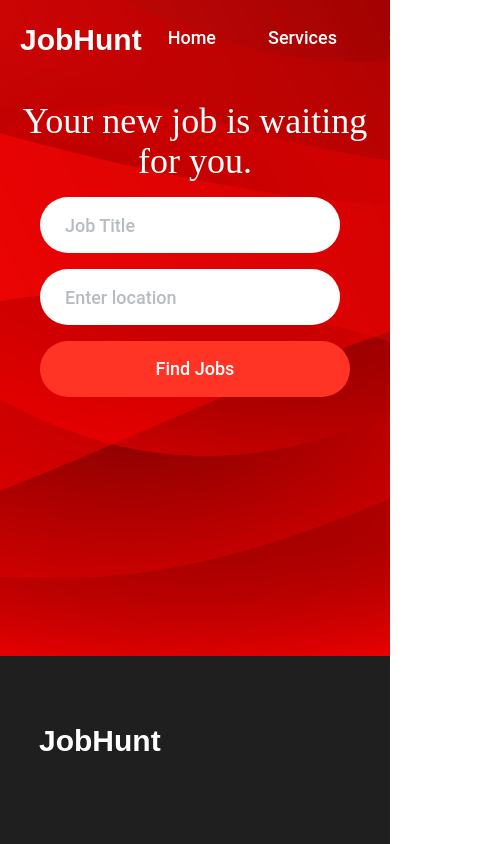
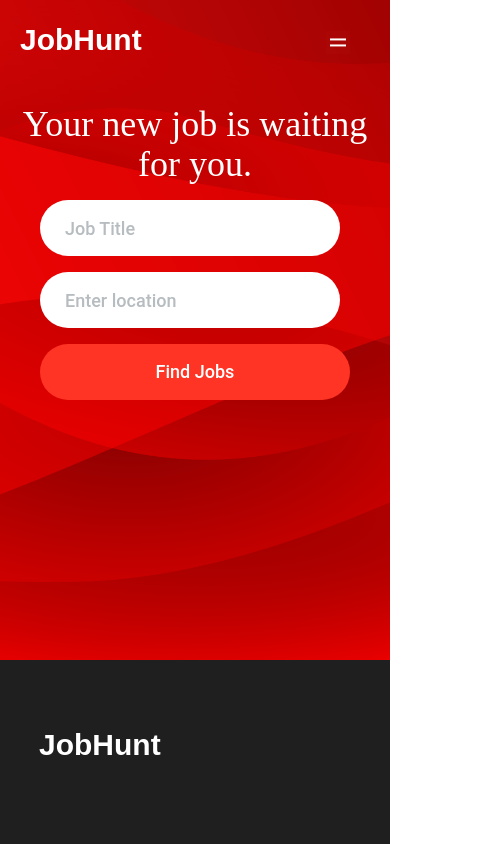
Before and after one commit to deserie-dev/job-hunt-frontend, a React (Create React App) app: page / in a window 390 px wide. Shown: the top 844 px of the page, 478 px wide, since content can reach past the window. Built offline with nearby package versions, Linux system fonts and the light colour scheme.

Commit message:
add hamburger menu

```diff
--- a/src/components/header/Header.css
+++ b/src/components/header/Header.css
@@ -1,5 +1,4 @@
 .header {
-  border-bottom: 1px solid rgba(255, 255, 255, 0.2);
   font-size: 18px;
   font-family: "Roboto", sans-serif;
   font-weight: 500;
@@ -8,7 +7,8 @@
   max-width: 100%;
   margin: 0 auto;
   padding: 0;
-  z-index: 999;
+  position: relative;
+  z-index: 2;
 }
 
 .header__logo {
@@ -47,10 +47,93 @@
   transition: opacity 0.5s ease-in-out;
 }
 
-.header__links-item_hidden {
+/* .header__links-item_hidden {
+  display: none;
+} */
+
+.header__links-item:hover {
+  opacity: 0.5;
+  cursor: pointer;
+}
+
+.header__hamburger {
   display: none;
 }
 
-.header__links-item:hover {
-  opacity: 0.5;
+@media screen and (max-width: 600px) {
+  .header {
+    overflow: hidden;
+    position: relative;
+    max-width: 100%;
+    display: inline-block;
+    width: 100vw;
+    margin: 0;
+  }
+
+  .header__mobile {
+    background: #1a1b22;
+  }
+
+  .header__links {
+    padding: 0;
+    display: none;
+    text-align: center;
+    z-index: 5;
+    width: 100vw;
+    position: fixed;
+    background: rgb(26, 27, 34);
+    font-style: normal;
+    font-weight: 500;
+    font-size: 18px;
+    line-height: 56px;
+  }
+
+  .header__links-item {
+    color: #ffffff;
+    padding: 14px 0px;
+    text-decoration: none;
+    font-size: 17px;
+    display: block;
+    margin-left: 16px;
+    margin-bottom: 24px;
+  }
+
+  .header__hamburger {
+    padding: 0;
+    display: block;
+    border: 0;
+    position: absolute;
+    top: 16px;
+    right: 16px;
+    width: 24px;
+    height: 24px;
+  }
+
+  .header__button-open {
+    background-image: url("../../images/menu.png");
+    background-position: center;
+    background-repeat: no-repeat;
+    background-color: rgba(196, 196, 196, 0.01);
+    transform: translate(-100%, 60%);
+  }
+
+  .header__button-close {
+    background-image: url("../../images/close.png");
+    background-position: center;
+    background-repeat: no-repeat;
+    background-color: rgba(196, 196, 196, 0.01);
+  }
+
+  .header__links-item_selected {
+    color: #ffffff;
+    border-bottom: none;
+  }
+
+  .header__links-hidden {
+    display: none;
+  }
+
+  .header__links-open {
+    display: block;
+  }
 }
--- a/src/components/header/Header.js
+++ b/src/components/header/Header.js
@@ -1,16 +1,23 @@
-import React from 'react';
+import React, { useState } from 'react';
 import { NavLink } from 'react-router-dom';
 import "./Header.css";
 
 function Header () {
+  const [burger, setBurger] = useState(true);
+
+  const toggleDropDown = () => {
+    setBurger(!burger);
+  };
+
 
   return(
-    <header className="header">
+    <header className={`header ${burger ? '' : 'header__mobile'}`}>
       <NavLink to ="/" className="header__logo">JobHunt</NavLink>
 
-      <div className="header__links">
-        <NavLink className="header__links-item" to="/">Home</NavLink>
-        <NavLink className="header__links-item" to="/services">Services</NavLink>
+      <button onClick={toggleDropDown} type="button" className={`header__hamburger ${burger ? 'header__button-open' : 'header__button-close'}`} />
+
+      <div id="header__links" className={`header__links ${burger ? 'header__links-hidden' : 'header__links-open'}`}>
+        <NavLink className="header__links-item" to="/services">About</NavLink>
         <NavLink className="header__links-item" to="/contact">Contact</NavLink>
       </div>
     </header>
```
Also changed, not shown: src/images/menublack.png (added).
